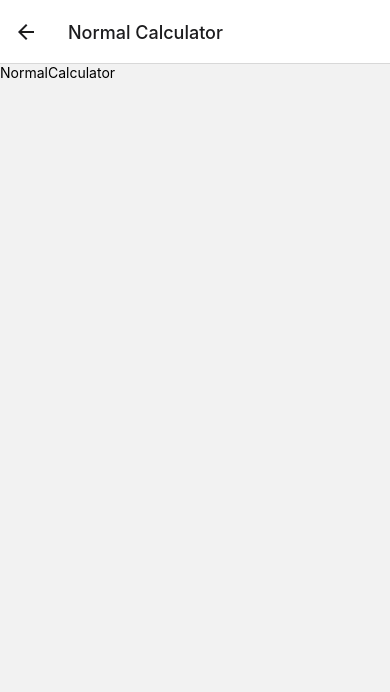
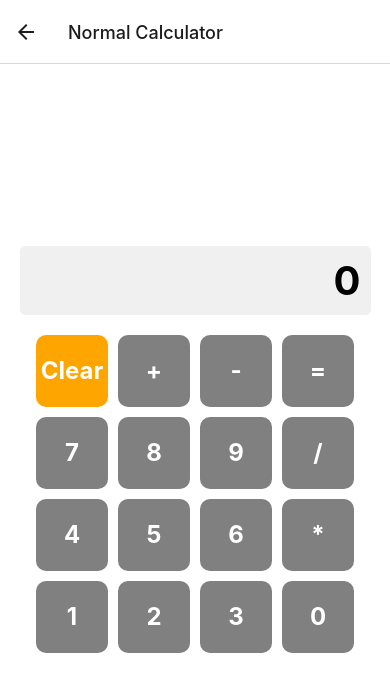
Before and after one commit to omercsx/ReactiveCalculator, a React Native app: screen /Calculator in a window 390 px wide. Shown: the top 692 px of the page. Built offline with nearby package versions, Linux system fonts and the light colour scheme.

Commit message:
calculator done

```diff
--- /dev/null
+++ b/app/Screens/NormalCalculator/Button.tsx
@@ -0,0 +1,36 @@
+import { StyleSheet, Text, TouchableOpacity } from 'react-native';
+
+interface ButtonProps {
+	title: string;
+	onPress: () => void;
+}
+
+const Button = ({ title, onPress }: ButtonProps) => {
+	return (
+		<TouchableOpacity
+			style={[
+				styles.container,
+				{ backgroundColor: title === 'Clear' ? 'orange' : 'grey' },
+			]}
+			onPress={onPress}
+		>
+			<Text style={styles.text}>{title}</Text>
+		</TouchableOpacity>
+	);
+};
+export default Button;
+const styles = StyleSheet.create({
+	container: {
+		width: 72,
+		height: 72,
+		backgroundColor: 'grey',
+		borderRadius: 10,
+		justifyContent: 'center',
+		alignItems: 'center',
+	},
+	text: {
+		fontSize: 24,
+		fontWeight: 'bold',
+		color: 'white',
+	},
+});
--- a/app/Screens/NormalCalculator/NormalCalculator.tsx
+++ b/app/Screens/NormalCalculator/NormalCalculator.tsx
@@ -1,13 +1,126 @@
+import React, { useState } from 'react';
 import { StyleSheet, Text, View } from 'react-native';
+import Button from './Button';
 
 const NormalCalculator = () => {
+	const [display, setDisplay] = useState('0');
+	const [currentValue, setCurrentValue] = useState('');
+	const [previousValue, setPreviousValue] = useState('');
+	const [operation, setOperation] = useState('');
+
+	const handleNumber = (num: string) => {
+		if (display === '0' || operation === '=') {
+			setDisplay(num);
+			setCurrentValue(num);
+		} else {
+			setDisplay(display + num);
+			setCurrentValue(currentValue + num);
+		}
+	};
+
+	const handleOperator = (op: string) => {
+		if (currentValue !== '') {
+			if (previousValue !== '') {
+				handleCalculate();
+			} else {
+				setPreviousValue(currentValue);
+			}
+			setCurrentValue('');
+			setOperation(op);
+			setDisplay(''); // Clear the display after operator is pressed
+		}
+	};
+
+	const handleCalculate = () => {
+		if (currentValue !== '' && previousValue !== '') {
+			const current = parseFloat(currentValue);
+			const previous = parseFloat(previousValue);
+			let result = 0;
+
+			switch (operation) {
+				case '+':
+					result = previous + current;
+					break;
+				case '-':
+					result = previous - current;
+					break;
+				case '*':
+					result = previous * current;
+					break;
+				case '/':
+					result = previous / current;
+					break;
+			}
+
+			setDisplay(result.toString());
+			setPreviousValue(result.toString());
+			setCurrentValue('');
+			setOperation('=');
+		}
+	};
+
+	const handleClear = () => {
+		setDisplay('0');
+		setCurrentValue('');
+		setPreviousValue('');
+		setOperation('');
+	};
+
 	return (
-		<View>
-			<Text>NormalCalculator</Text>
+		<View style={styles.container}>
+			<Text style={styles.display}>{display}</Text>
+			<View style={styles.row}>
+				<Button title='Clear' onPress={handleClear} />
+				<Button title='+' onPress={() => handleOperator('+')} />
+				<Button title='-' onPress={() => handleOperator('-')} />
+				<Button title='=' onPress={handleCalculate} />
+			</View>
+			<View style={styles.row}>
+				<Button title='7' onPress={() => handleNumber('7')} />
+				<Button title='8' onPress={() => handleNumber('8')} />
+				<Button title='9' onPress={() => handleNumber('9')} />
+				<Button title='/' onPress={() => handleOperator('/')} />
+			</View>
+			<View style={styles.row}>
+				<Button title='4' onPress={() => handleNumber('4')} />
+				<Button title='5' onPress={() => handleNumber('5')} />
+				<Button title='6' onPress={() => handleNumber('6')} />
+				<Button title='*' onPress={() => handleOperator('*')} />
+			</View>
+			<View style={styles.row}>
+				<Button title='1' onPress={() => handleNumber('1')} />
+				<Button title='2' onPress={() => handleNumber('2')} />
+				<Button title='3' onPress={() => handleNumber('3')} />
+				<Button title='0' onPress={() => handleNumber('0')} />
+			</View>
 		</View>
 	);
 };
 
 export default NormalCalculator;
 
-const styles = StyleSheet.create({});
+const styles = StyleSheet.create({
+	container: {
+		flex: 1,
+		backgroundColor: '#fff',
+		alignItems: 'center',
+		justifyContent: 'center',
+	},
+	row: {
+		flexDirection: 'row',
+		justifyContent: 'space-between',
+		marginBottom: 10,
+		gap: 10,
+	},
+	display: {
+		fontSize: 40,
+		fontWeight: 'bold',
+		marginBottom: 20,
+		textAlign: 'right',
+		width: '90%',
+		padding: 10,
+		backgroundColor: '#f0f0f0',
+		borderRadius: 5,
+		minHeight: 50,
+	},
+});
```
